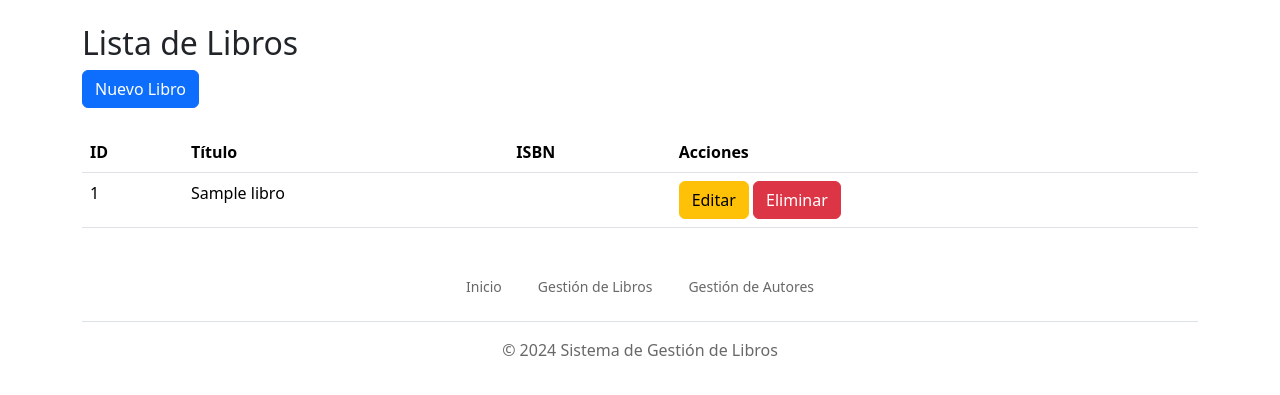
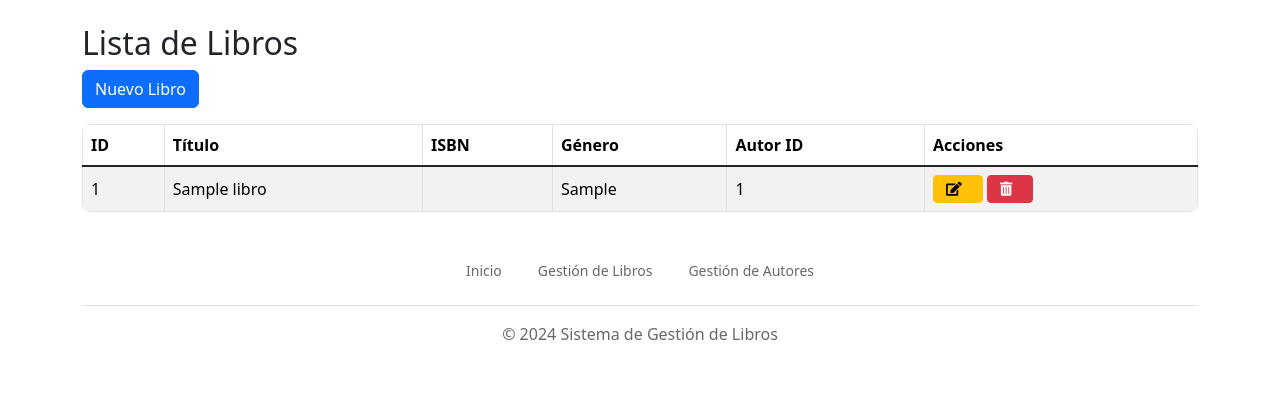
Before and after one commit to maik151/Proyecto_Final_Jimenez_Chiluiza_Loor, a PHP site: page /Proyecto_Final_Jimenez_Chiluiza_Loor/app/views/LibroView.php in a window 1280 px wide. Shown: the part 83-478 px from the top of the page. Run offline with PHP 8.4, Linux system fonts and the light colour scheme; tables that the repository leaves empty or names only in its code hold one stand-in row (values such as "Sample post"); data that the repository does not hold is empty; some libraries are stand-ins or nearby versions.

Commit message:
cambios minimos

```diff
--- a/app/repositories/LibrosRepository.php
+++ b/app/repositories/LibrosRepository.php
@@ -103,6 +103,7 @@ class LibrosRepository {
 
 
 
+
 }
 
 
--- a/app/views/LibroView.php
+++ b/app/views/LibroView.php
@@ -22,21 +22,38 @@ $libros = $libroService->getAll();
 
     <div class="container mt-4">
         <h2>Lista de Libros</h2>
-        <button class="btn btn-primary" onclick="abrirModalNuevo()">Nuevo Libro</button>
+        <button class="btn btn-primary mb-3" onclick="abrirModalNuevo()">Nuevo Libro</button>
 
-        <table class="table mt-4">
-            <tr><th>ID</th><th>Título</th><th>ISBN</th><th>Acciones</th></tr>
+        <table class="table table-striped table-bordered table-hover">
+            <thead class="thead-dark">
+                <tr>
+                    <th>ID</th>
+                    <th>Título</th>
+                    <th>ISBN</th>
+                    <th>Género</th>
+                    <th>Autor ID</th>
+                    <th>Acciones</th>
+                </tr>
+            </thead>
+            <tbody>
                 <?php foreach ($libros as $libro): ?>
                     <tr>
                         <td><?= $libro['id_libro'] ?></td>
                         <td><?= $libro['titulo_libro'] ?></td>
                         <td><?= $libro['ISBN'] ?></td>
+                        <td><?= $libro['genero_libro'] ?></td>
+                        <td><?= $libro['id_autor'] ?></td>
                         <td>
-                        <button class="btn btn-warning" onclick="editarLibro(<?= htmlspecialchars(json_encode($libro)) ?>)">Editar</button>
-                        <button class="btn btn-danger" onclick="eliminarLibro(<?= $libro['id_libro'] ?>)">Eliminar</button>
+                            <button class="btn btn-warning btn-sm" onclick="editarLibro(<?= htmlspecialchars(json_encode($libro)) ?>)">
+                                <i class="fas fa-edit"></i>
+                            </button>
+                            <button class="btn btn-danger btn-sm" onclick="eliminarLibro(<?= $libro['id_libro'] ?>)">
+                                <i class="fas fa-trash-alt"></i>
+                            </button>
                         </td>
                     </tr>
                 <?php endforeach; ?>
+            </tbody>
         </table>
     </div>
 
@@ -50,13 +67,13 @@ $libros = $libroService->getAll();
                 <div class="modal-body">
                     <input type="hidden" id="id_libro">
                     <label>Título:</label>
-                    <input type="text" id="titulo_libro" class="form-control">
+                    <input type="text" id="titulo_libro" class="form-control mb-3">
                     <label>ISBN:</label>
-                    <input type="text" id="isbn" class="form-control">
+                    <input type="text" id="isbn" class="form-control mb-3">
                     <label>Autor ID:</label>
-                    <input type="number" id="id_autor" class="form-control">
+                    <input type="number" id="id_autor" class="form-control mb-3">
                     <label>Género:</label>
-                    <input type="text" id="genero_libro" class="form-control">
+                    <input type="text" id="genero_libro" class="form-control mb-3">
                 </div>
                 <div class="modal-footer">
                     <button class="btn btn-secondary" data-bs-dismiss="modal">Cancelar</button>
@@ -65,6 +82,49 @@ $libros = $libroService->getAll();
             </div>
         </div>
     </div>
+
+<!-- Añadir Font Awesome -->
+<link href="https://cdnjs.cloudflare.com/ajax/libs/font-awesome/5.15.4/css/all.min.css" rel="stylesheet">
+
+<!-- Estilos personalizados -->
+    <style>
+        .table th, .table td {
+            vertical-align: middle;
+        }
+
+        .table {
+            font-size: 1rem;
+            border-radius: 0.5rem;
+            overflow: hidden;
+        }
+
+        .table-striped tbody tr:nth-of-type(odd) {
+            background-color: #f9f9f9;
+        }
+
+        .table-hover tbody tr:hover {
+            background-color: #f1f1f1;
+        }
+
+        .btn-sm {
+            font-size: 0.875rem;
+            padding: 0.375rem 0.75rem;
+        }
+
+        .btn-warning, .btn-danger {
+            padding: 0.375rem 0.75rem;
+            display: inline-flex;
+            align-items: center;
+        }
+
+        .btn-warning .fas, .btn-danger .fas {
+            margin-right: 0.5rem;
+        }
+
+        .modal-body input {
+            margin-bottom: 1rem;
+        }
+    </style>
 
     <script>
         function abrirModalNuevo() {
@@ -86,12 +146,35 @@ $libros = $libroService->getAll();
         }
 
         function guardarLibro() {
+            let titulo_libro = document.getElementById("titulo_libro").value.trim();
+            let isbn = document.getElementById("isbn").value.trim();
+            let id_autor = document.getElementById("id_autor").value.trim();
+            let genero_libro = document.getElementById("genero_libro").value.trim();
+
+            // Validación de campos vacíos
+            if (titulo_libro === "" || isbn === "" || id_autor === "" || genero_libro === "") {
+                alert("Por favor, complete todos los campos.");
+                return;
+            }
+
+            // Validación de ISBN (solo números)
+            if (!/^\d{13}$/.test(isbn)) {
+                alert("El ISBN debe ser un número de 13 dígitos.");
+                return;
+            }
+
+            // Validación de ID de autor (debe ser un número positivo)
+            if (isNaN(id_autor) || id_autor <= 0) {
+                alert("Por favor, ingrese un ID de autor válido.");
+                return;
+            }
+
             let id_libro = document.getElementById("id_libro").value;
             let libro = {
-                titulo_libro: document.getElementById("titulo_libro").value,
-                ISBN: document.getElementById("isbn").value,
-                id_autor: document.getElementById("id_autor").value,
-                genero_libro: document.getElementById("genero_libro").value
+                titulo_libro: titulo_libro,
+                ISBN: isbn,
+                id_autor: id_autor,
+                genero_libro: genero_libro
             };
 
             let url = id_libro ? "/Proyecto_Final_Jimenez_Chiluiza_Loor/public/libros/" + id_libro : "/Proyecto_Final_Jimenez_Chiluiza_Loor/public/libros";
```
Lines whose indentation alone changed are shown as unchanged.
